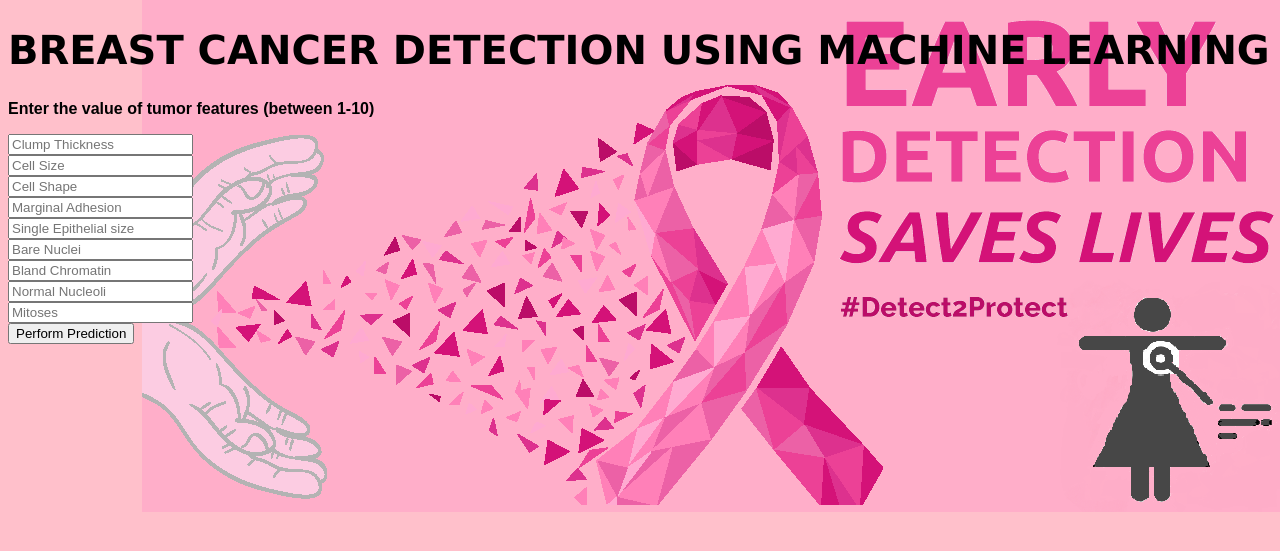
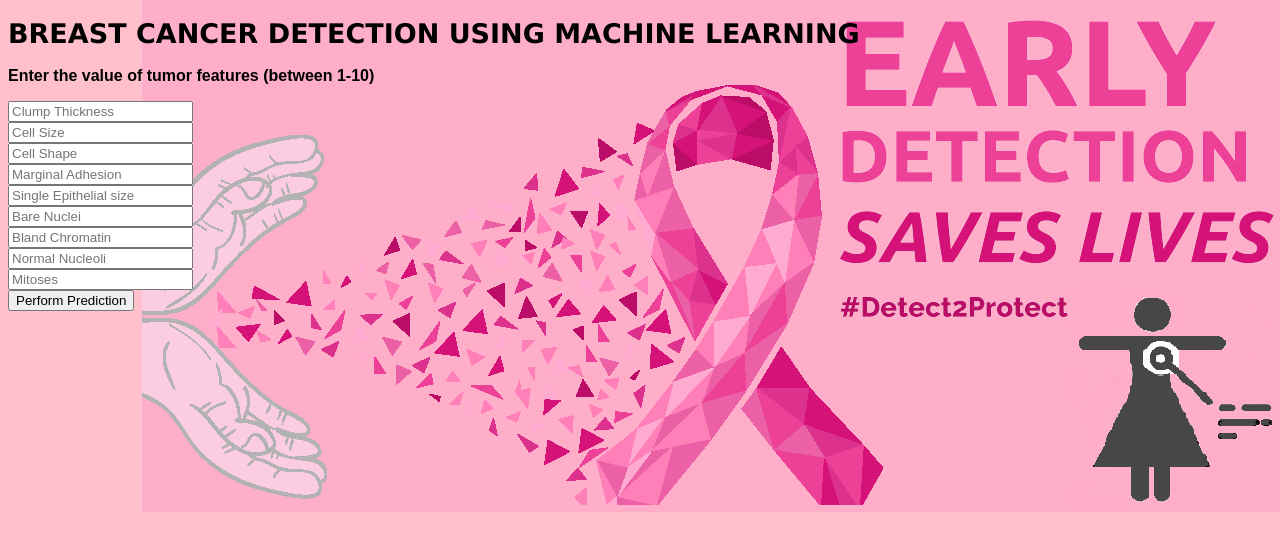
Before and after one commit to prathibha07/Breast-Cancer-Detection, a Flask app: page / in a window 1280 px wide. Shown: the top 551 px of the page. Run offline with Flask 2, Linux system fonts and the light colour scheme; parts of the project's set-up code (start-up, migrations or seed data) failed here and were passed over.

Commit message:
Update index.html

```diff
--- a/templates/index.html
+++ b/templates/index.html
@@ -42,7 +42,7 @@
  <div class="login">
 <head>
 <style>
-	h1 { font-size: 40px;
+	h1 { font-size: 27px;
 	 font-family: "Verdana", Verdana;
 	 }
 	 p.a {
```
